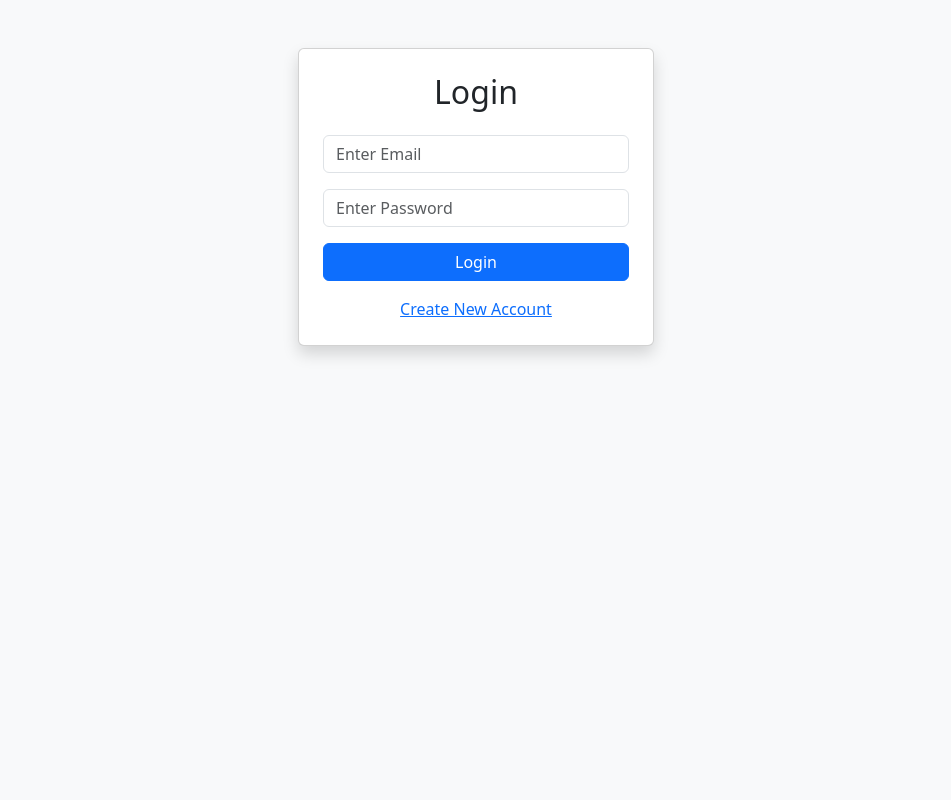
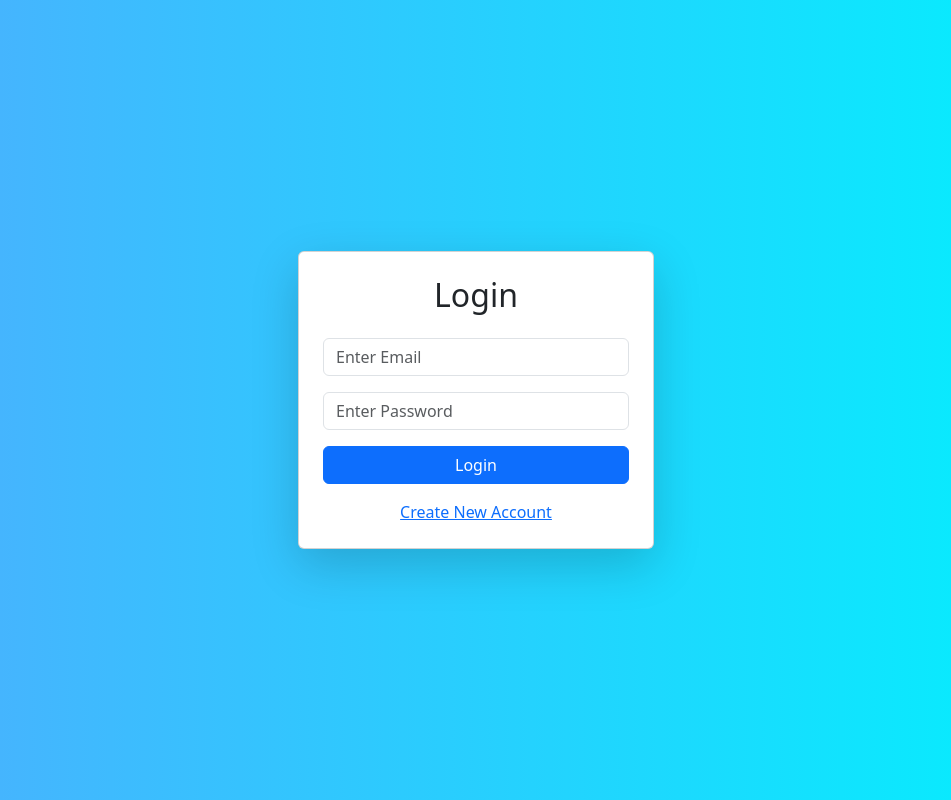
Before and after one commit to maninani12/team-task-manager, a Flask app: page /login in a window 1280 px wide. Shown: the whole page, without its empty margins (164-1115 px from the left). Run offline with Flask 3, Linux system fonts and the light colour scheme.

Commit message:
Update login.html

```diff
--- a/templates/login.html
+++ b/templates/login.html
@@ -9,15 +9,15 @@
 
 </head>
 
-<body class="bg-light">
+<body style="background: linear-gradient(to right, #4facfe, #00f2fe);">
 
-<div class="container mt-5">
+<div class="container">
 
-    <div class="row justify-content-center">
+    <div class="row justify-content-center align-items-center vh-100">
 
         <div class="col-md-4">
 
-            <div class="card shadow p-4">
+            <div class="card shadow-lg p-4 rounded">
 
                 <h2 class="text-center mb-4">Login</h2>
 
```
